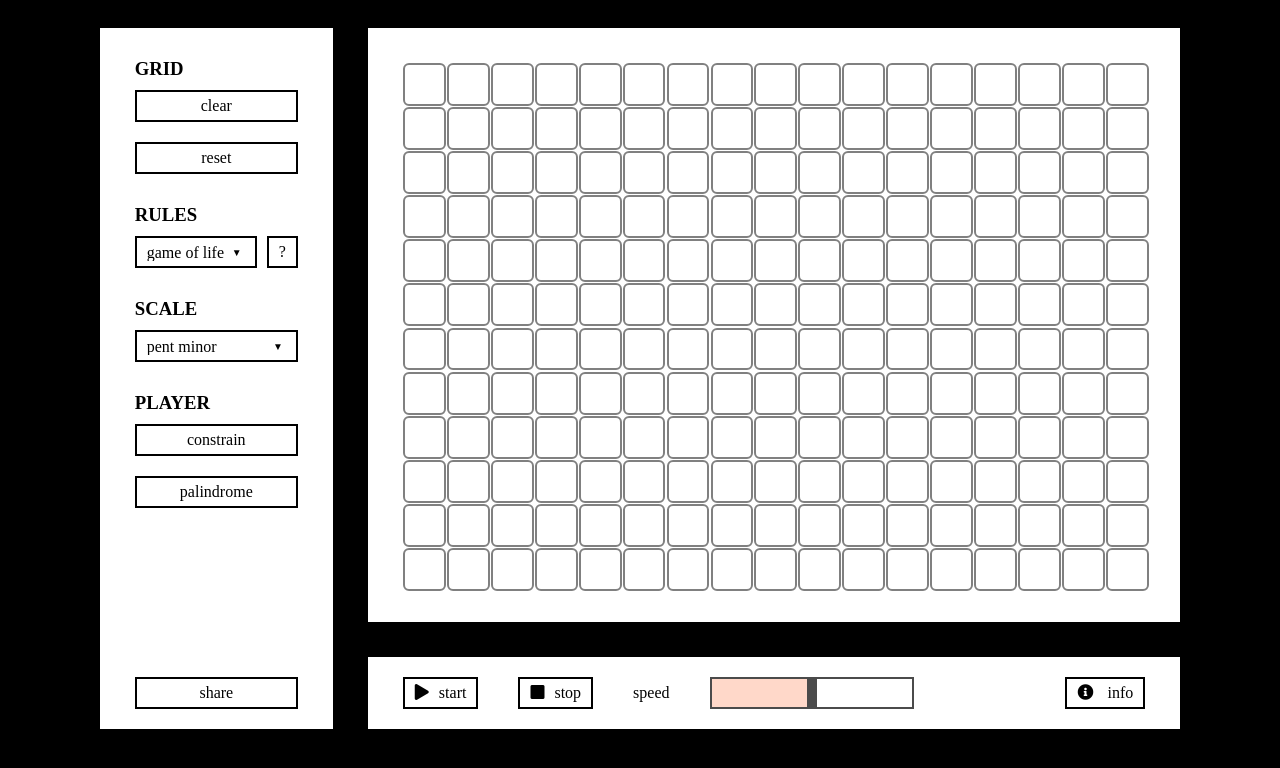
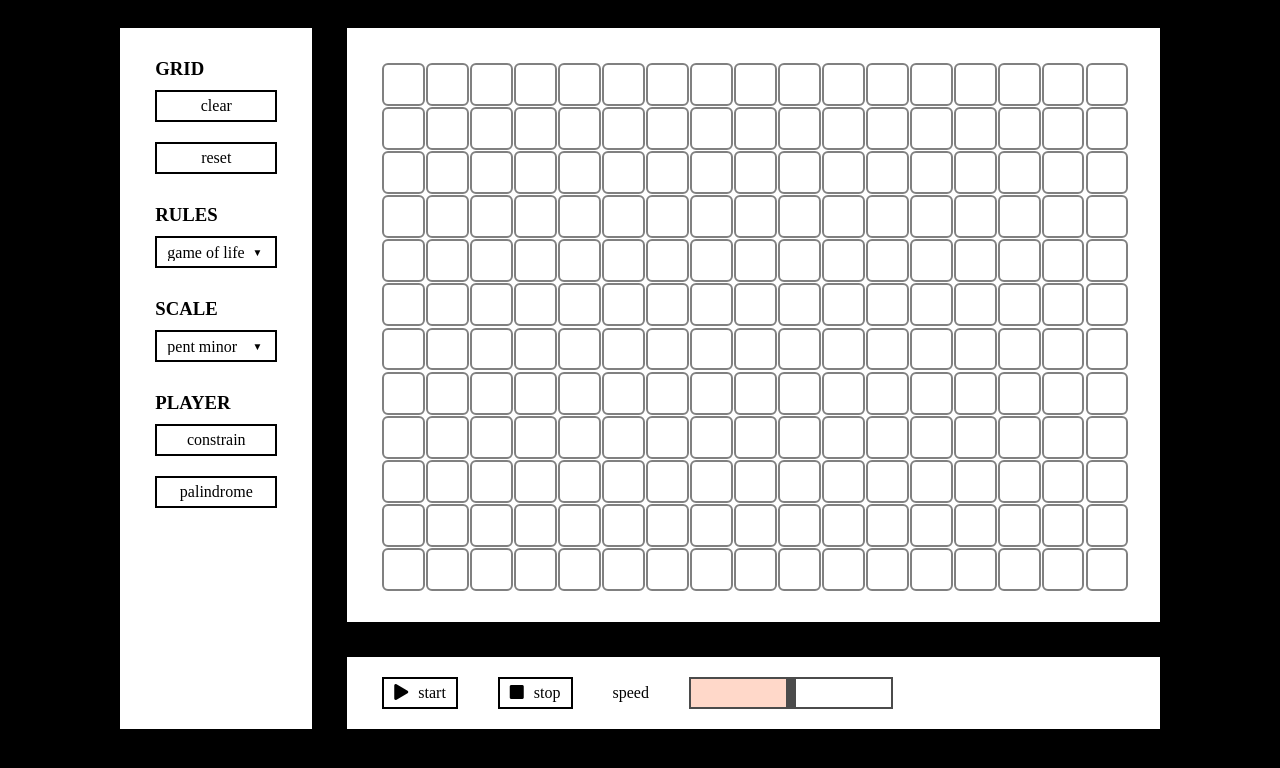
Before and after one commit to jonasohland/cellularautomata-preview, a website built with webpack: page src/index.html in a window 1280 px wide. Built offline with nearby package versions, Linux system fonts and the light colour scheme; no server answers.

Commit message:
remove unused stuff

```diff
--- a/src/app.html
+++ b/src/app.html
@@ -32,7 +32,7 @@
                 <select id="ruleselect">
                 </select>
             </div>
-            <button class="ml-1" onclick="showruleinfo()">?</button>
+            <!--<button class="ml-1" onclick="showruleinfo()">?</button>-->
             </div>
             <h3 class="my-1">SCALE</h3>
             <div class="select-wrapper mb-2">
@@ -47,9 +47,9 @@
                 palindrome
             </button>
             <div class="spacer"></div>
-            <button onclick="exportgrid()">
+            <!--<button onclick="exportgrid()">
                 share
-            </button>
+            </button>-->
         </div>
         <div>
             <div class="grid-container bg-white px-3 py-3" id="grid"></div>
@@ -71,9 +71,9 @@
                 <div class="spacer">
 
                 </div>
-                <button class="ml-2 my-2 center">
+                <!--<button class="ml-2 my-2 center">
                     <i class="fas fa-info-circle pr-1"></i> info
-                </button>
+                </button>-->
             </div>
         </div>
         <!--<div class="flex col px-3 py-3 ml-2 bg-white" style="max-width: 400px">
```
